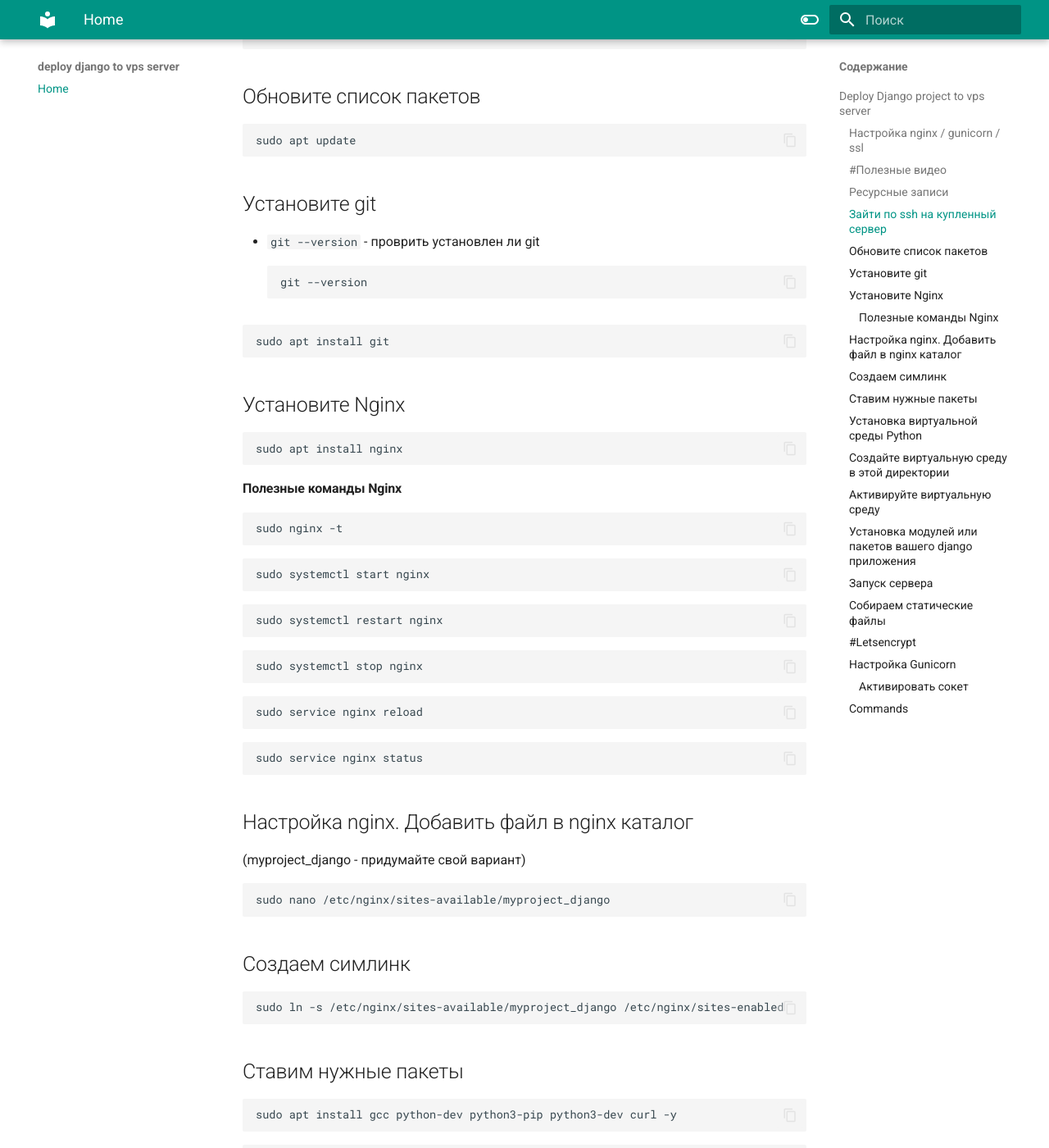
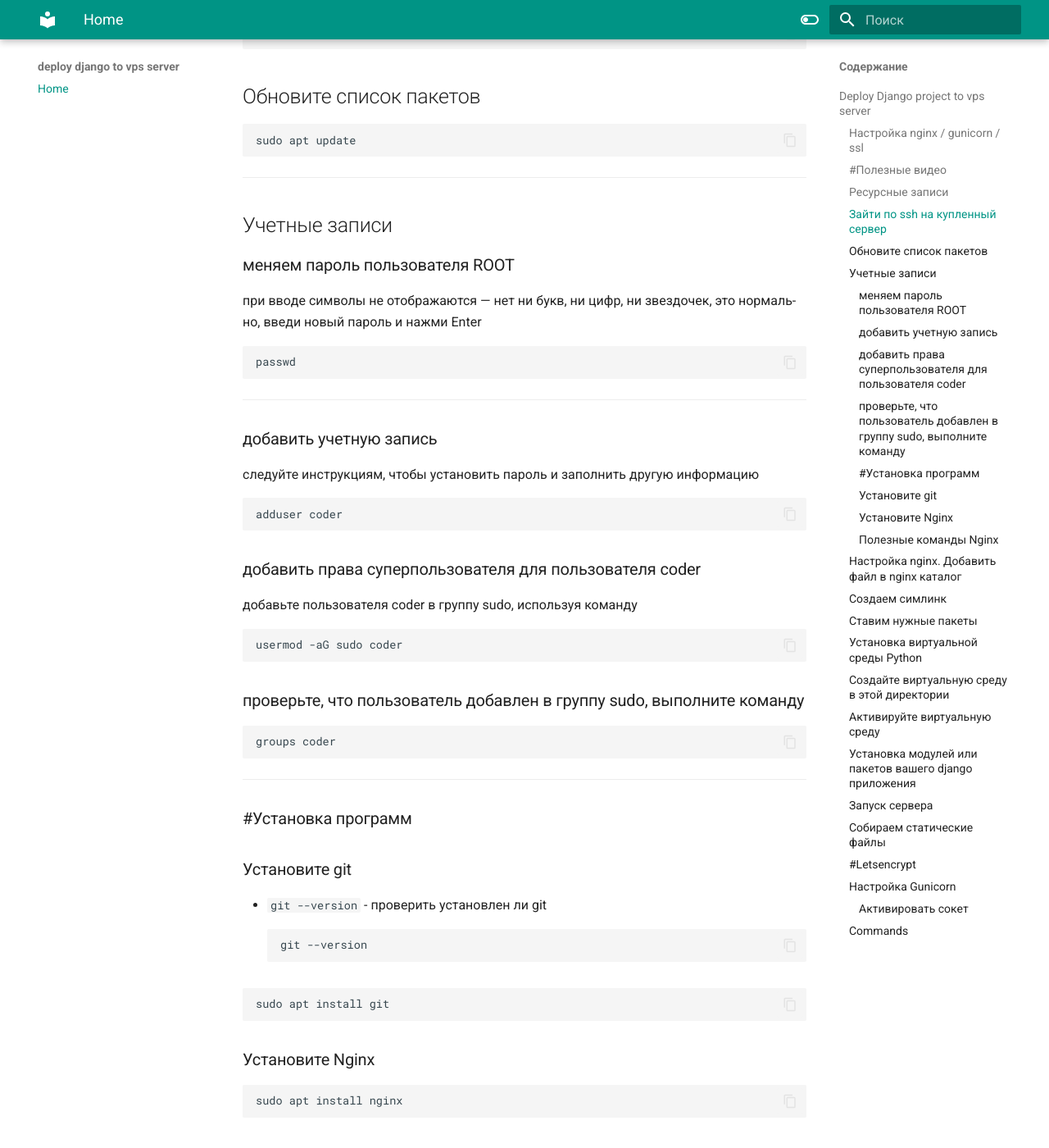
Before and after one commit to pavelcity/deploy-django-to-vps-server, an MkDocs documentation site: the page built from docs/index.md, in a window 1280 px wide and 1400 px high, scrolled down 862 px. Shown: the whole window at 82% size. Built offline with MkDocs 1.6.1 and Material for MkDocs 9.7.7, drawn with Linux system fonts in a browser that asks for light colours.

Commit message:
add info

````diff
--- a/docs/index.md
+++ b/docs/index.md
@@ -28,8 +28,44 @@ ssh root@000.0.000.00
 ## Обновите список пакетов
     sudo apt update
 
-## Установите git
-* `git --version` - проврить установлен ли git
+
+
+---
+
+## Учетные записи
+
+### меняем пароль пользователя ROOT
+при вво­де сим­волы не отоб­ража­ются — нет ни букв, ни цифр, ни звез­дочек, это нор­маль­но, вве­ди новый пароль и наж­ми Enter
+```
+passwd
+```
+
+---
+
+### добавить учетную запись
+следуйте инструкциям, чтобы установить пароль и заполнить другую информацию
+```
+adduser coder
+```
+
+### добавить права суперпользователя для пользователя coder
+добавьте пользователя coder в группу sudo, используя команду
+```
+usermod -aG sudo coder
+```
+
+### проверьте, что пользователь добавлен в группу sudo, выполните команду
+```
+groups coder
+```
+
+
+
+---
+### #Установка программ
+
+### Установите git
+* `git --version` - проверить установлен ли git
 ```
 git --version
 ```
@@ -38,10 +74,10 @@ git --version
 sudo apt install git
 ```
 
-## Установите Nginx
+### Установите Nginx
     sudo apt install nginx
 
-#### Полезные команды Nginx
+### Полезные команды Nginx
 ```
 sudo nginx -t
 ```
````
